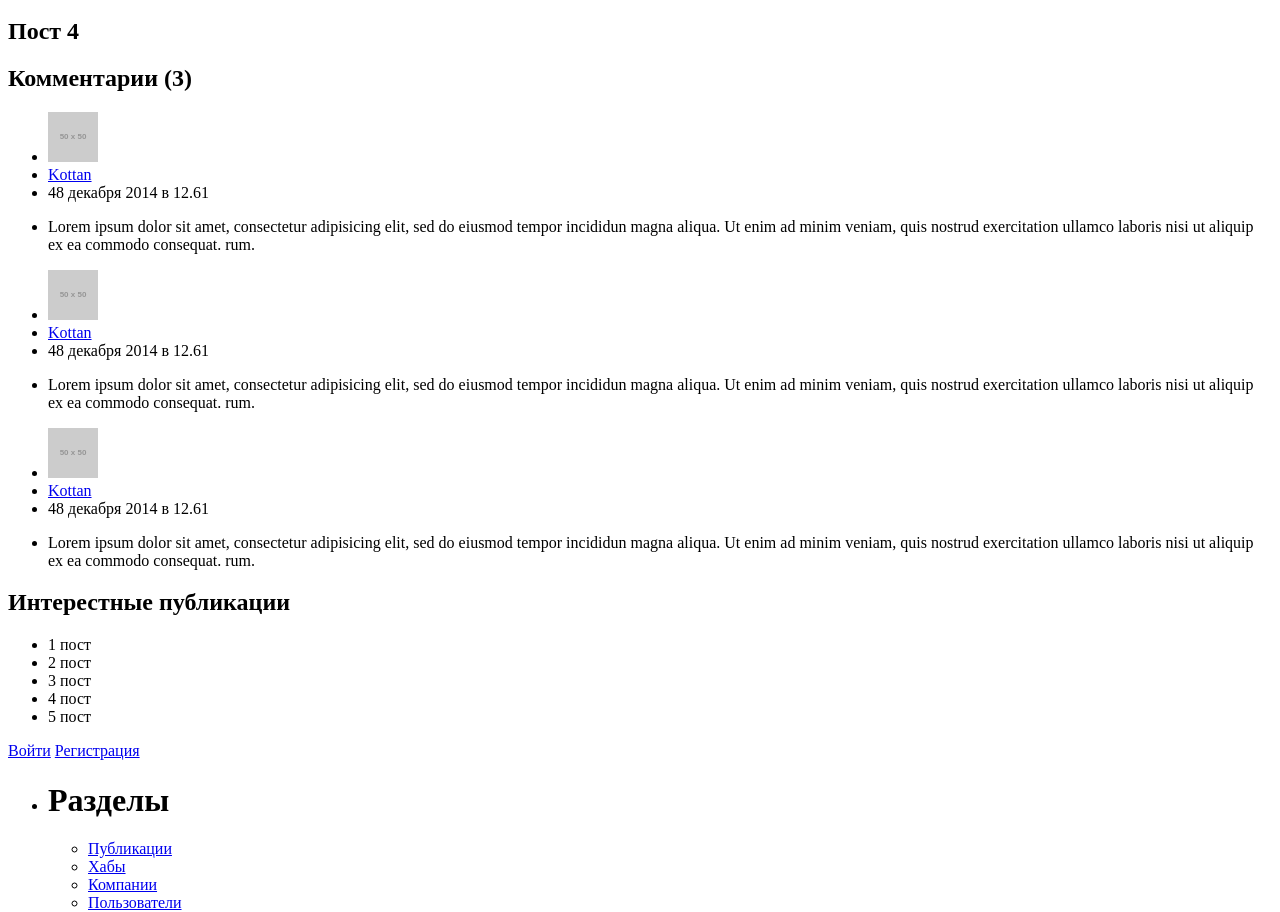
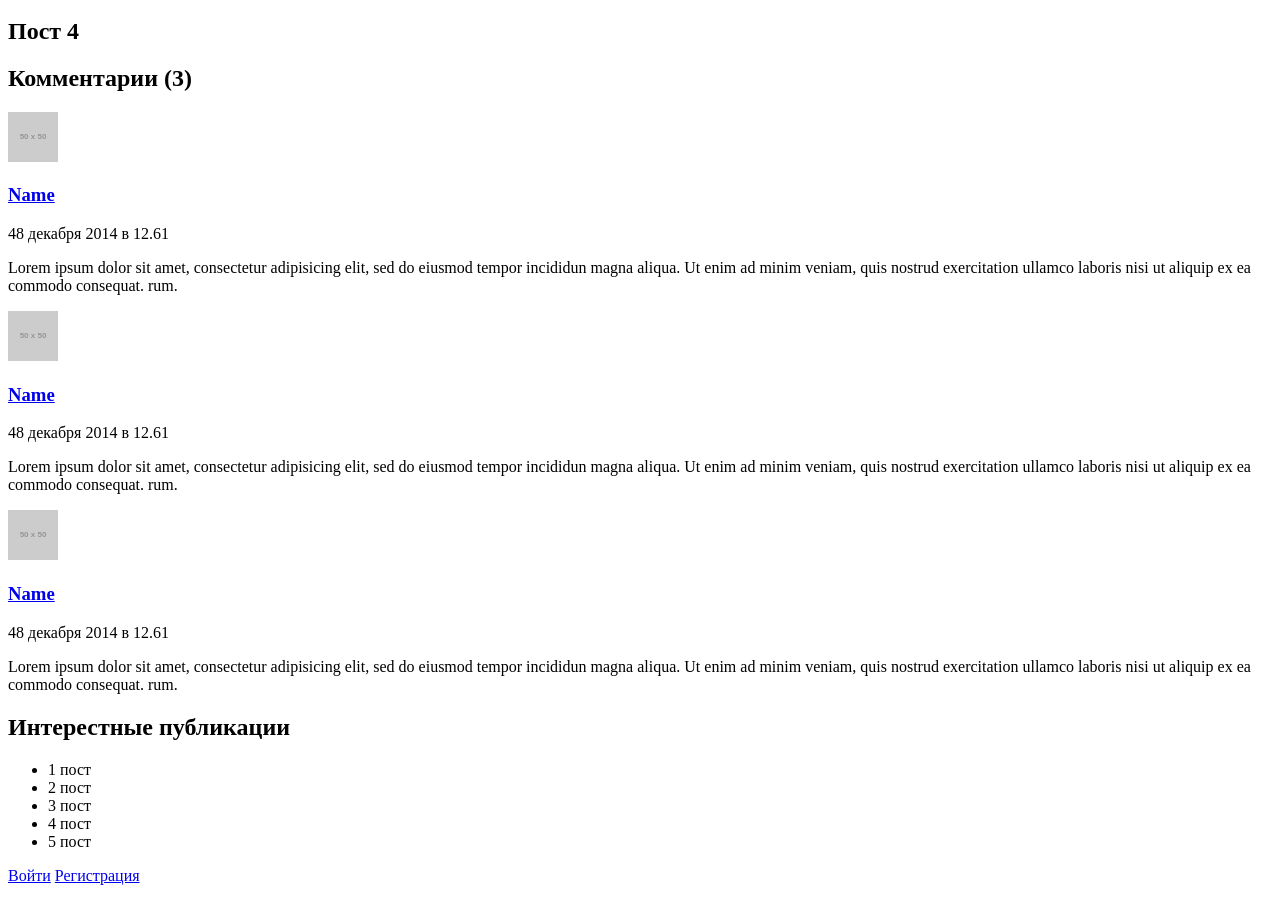
Before and after one commit to imbaniac/Kottans-JS-2016, a plain HTML site: page week01/task01/index.html in a window 1280 px wide. Shown: the part 2688-3600 px from the top of the page. Drawn offline with Linux system fonts and the light colour scheme; placeholder pictures from the web are drawn by us.

Commit message:
Fixed comments in task01

```diff
--- a/week01/task01/index.html
+++ b/week01/task01/index.html
@@ -147,39 +147,35 @@
             <section>
                 <h1>Комментарии (3)</h1>
                 <article>
-                    <ul>
-						<li><a href=#><img src=http://placehold.it/50x50></a></li>
-						<li><a href=#>Kottan</a></li>
-						<li><time datetime="2014-12-08T12:00">48 декабря 2014 в 12.61</time></li>
-                        <li><p>Lorem ipsum dolor sit amet, consectetur adipisicing elit, sed do eiusmod tempor incididun magna aliqua.
+					<header>
+                        <a href=#><img src=http://placehold.it/50x50></a>
+					    <h1><a href=#>Name</a></h1>
+                    </header>
+					<time datetime="2014-12-08T12:00">48 декабря 2014 в 12.61</time>
+                    <p> Lorem ipsum dolor sit amet, consectetur adipisicing elit, sed do eiusmod tempor incididun magna aliqua.
                         Ut enim ad minim veniam, quis nostrud exercitation ullamco laboris nisi ut aliquip ex ea commodo consequat.
                         rum.</p>
-                        </li>
-					</ul>
                 </article>
                 <article>
-                    <ul>
-						<li><a href=#><img src=http://placehold.it/50x50></a></li>
-						<li><a href=#>Kottan</a></li>
-						<li><time datetime="2014-12-08T12:00">48 декабря 2014 в 12.61</time></li>
-                        <li><p>Lorem ipsum dolor sit amet, consectetur adipisicing elit, sed do eiusmod tempor incididun magna aliqua.
+                    <header>
+                        <a href=#><img src=http://placehold.it/50x50></a>
+					    <h1><a href=#>Name</a></h1>
+                    </header>
+					<time datetime="2014-12-08T12:00">48 декабря 2014 в 12.61</time>
+                    <p> Lorem ipsum dolor sit amet, consectetur adipisicing elit, sed do eiusmod tempor incididun magna aliqua.
                         Ut enim ad minim veniam, quis nostrud exercitation ullamco laboris nisi ut aliquip ex ea commodo consequat.
                         rum.</p>
-                        </li>
-					</ul>
                 </article>
                 <article>
-                    <ul>
-						<li><a href=#><img src=http://placehold.it/50x50></a></li>
-						<li><a href=#>Kottan</a></li>
-						<li><time datetime="2014-12-08T12:00">48 декабря 2014 в 12.61</time></li>
-                        <li><p>Lorem ipsum dolor sit amet, consectetur adipisicing elit, sed do eiusmod tempor incididun magna aliqua.
+                    <header>
+                        <a href=#><img src=http://placehold.it/50x50></a>
+					    <h1><a href=#>Name</a></h1>
+                    </header>
+					<time datetime="2014-12-08T12:00">48 декабря 2014 в 12.61</time>
+                    <p> Lorem ipsum dolor sit amet, consectetur adipisicing elit, sed do eiusmod tempor incididun magna aliqua.
                         Ut enim ad minim veniam, quis nostrud exercitation ullamco laboris nisi ut aliquip ex ea commodo consequat.
                         rum.</p>
-                        </li>
-					</ul>
                 </article>
-
             </section>
             <aside>
                 <h1>Интерестные публикации</h1>
```
Lines whose indentation alone changed are shown as unchanged.
